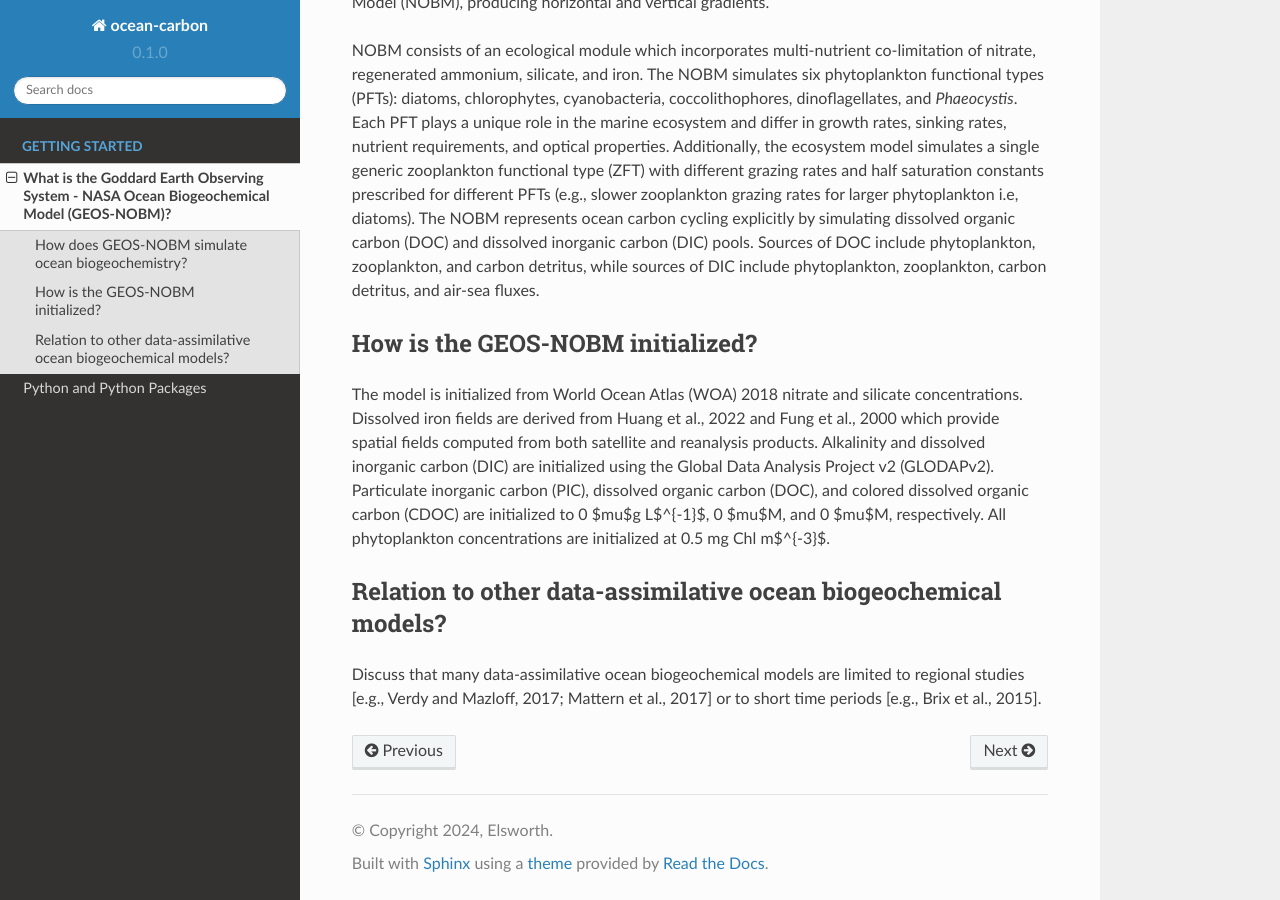
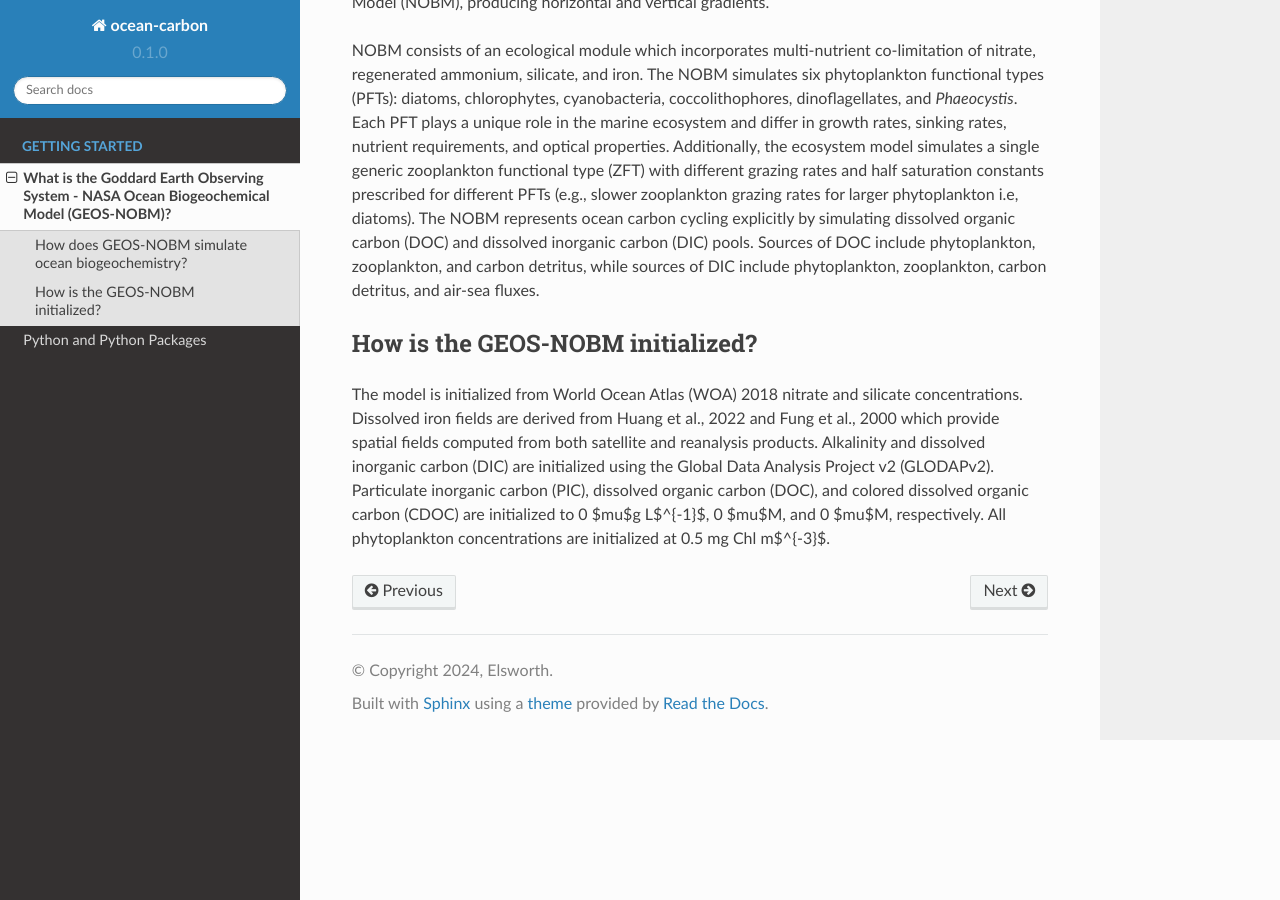
Before and after one commit to gelsworth/ocean-carbon, a Sphinx documentation site: the page built from docs/intro.rst, in a window 1280 px wide and 900 px high, scrolled down 582 px. Built offline with Sphinx 7.4.7 and the Read the Docs theme 2.0.0, drawn with Linux system fonts in a browser that asks for light colours; pages that are not in the unit, such as notebooks, are missing from menus.

Commit message:
Update intro.rst

```diff
--- a/docs/intro.rst
+++ b/docs/intro.rst
@@ -15,8 +15,3 @@ How is the GEOS-NOBM initialized?
 =================================
 
 The model is initialized from World Ocean Atlas (WOA) 2018 nitrate and silicate concentrations. Dissolved iron fields are derived from Huang et al., 2022 and Fung et al., 2000 which provide spatial fields computed from both satellite and reanalysis products. Alkalinity and dissolved inorganic carbon (DIC) are initialized using the Global Data Analysis Project v2 (GLODAPv2). Particulate inorganic carbon (PIC), dissolved organic carbon (DOC), and colored dissolved organic carbon (CDOC) are initialized to 0 $\mu$g L$^{-1}$, 0 $\mu$M, and 0 $\mu$M, respectively. All phytoplankton concentrations are initialized at 0.5 mg Chl m$^{-3}$.
-
-Relation to other data-assimilative ocean biogeochemical models?
-================================================================
-
-Discuss that many data-assimilative ocean biogeochemical models are limited to regional studies [e.g., Verdy and Mazloff, 2017; Mattern et al., 2017] or to short time periods [e.g., Brix et al., 2015].
```
